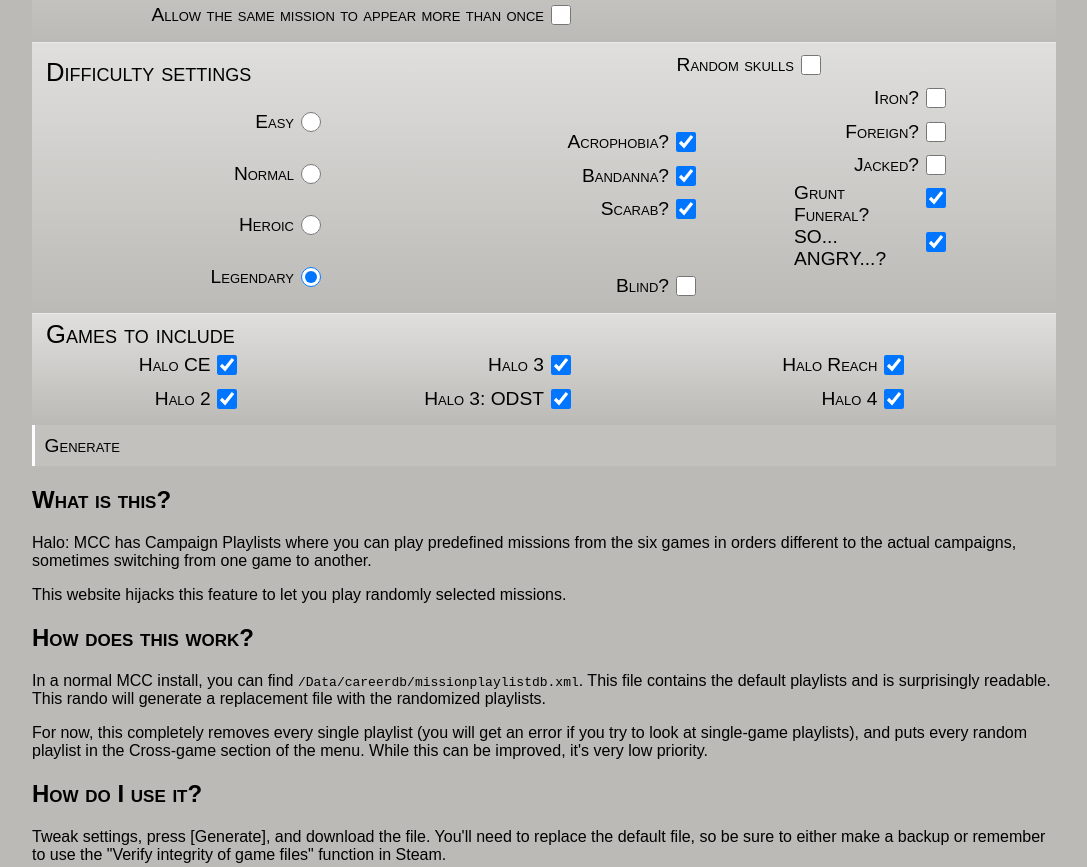
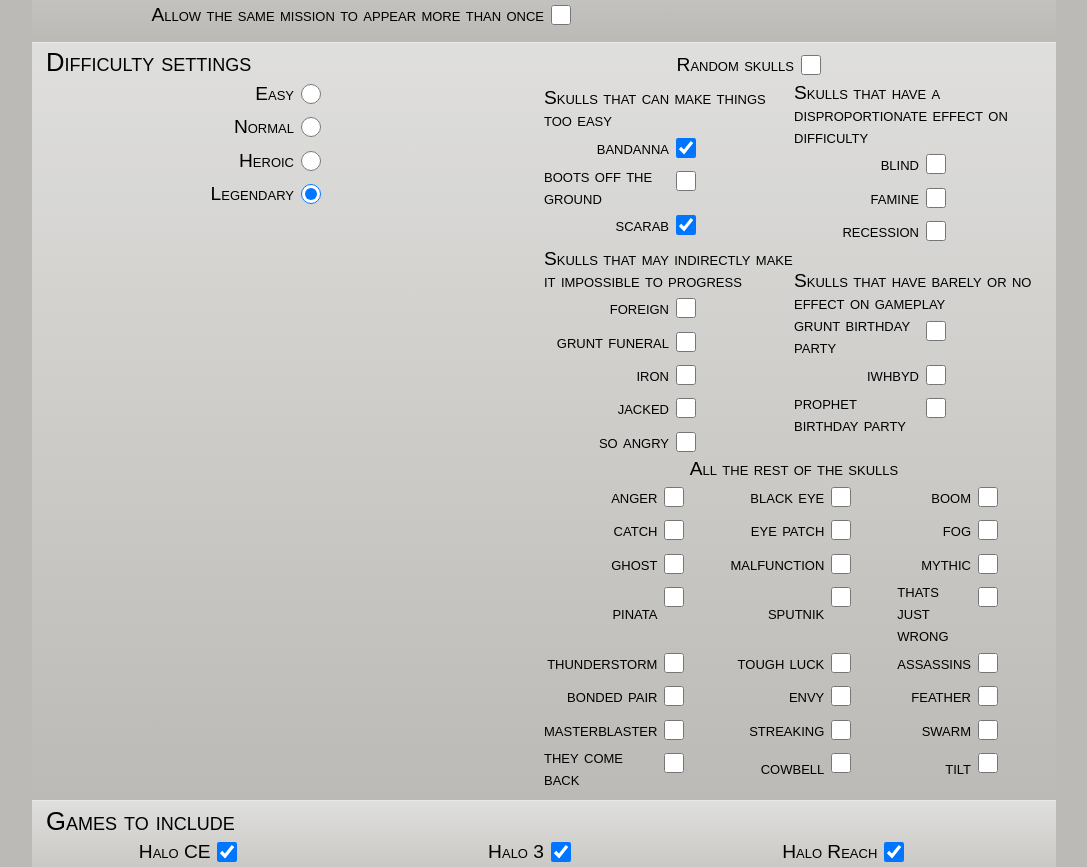
Before and after one commit to DIzFer/DIzFer.github.io, a plain HTML site: page index.html in a window 1280 px wide. Shown: the part 380-1247 px from the top of the page, without its empty margins (96-1183 px from the left). Drawn offline with Linux system fonts and the light colour scheme.

Commit message:
skulls: now allows selecting any skull

```diff
--- a/data.js
+++ b/data.js
@@ -6,6 +6,58 @@
 	"HaloReach",
 	"Halo4"
 ];
+
+const SKULLS = {
+	"OP_SKULLS": [
+		"bandanna",
+		"boots_off_the_ground",
+		"scarab"
+	],
+	"FRUSTRATING_SKULLS": [
+		"blind",
+		"famine",
+		"recession",
+	],
+	"DANGEROUS_SKULLS": [
+		"foreign",
+		"grunt_funeral",
+		"iron",
+		"jacked",
+		"so_angry",
+	],
+	"FUN_SKULLS": [
+		"grunt_birthday_party",
+		"iwhbyd",
+		"prophet_birthday_party",
+	],
+	"MISC_SKULLS": [
+		"anger",
+		"black_eye",
+		"boom",
+		"catch",
+		"eye_patch",
+		"fog",
+		"ghost",
+		"malfunction",
+		"mythic",
+		"pinata",
+		"sputnik",
+		"thats_just_wrong",
+		"thunderstorm",
+		"tough_luck",
+		"assassins",
+		"bonded_pair",
+		"envy",
+		"feather",
+		"masterblaster",
+		"streaking",
+		"swarm",
+		"they_come_back",
+		"cowbell",
+		"tilt"
+	]
+};
+
 const FFS_XML_FIX_LIST = {
 	"crosstitle": "CrossTitle",
 	"playlist": "Playlist",
--- a/functions.js
+++ b/functions.js
@@ -57,20 +57,27 @@
 	return missionList;
 }
 
+function insertSkullControls() {
+	for (const skullType in SKULLS) {
+		var currentContainer = document.querySelector('#' + skullType);
+		for (const skull of SKULLS[skullType]) {
+			var currentSkullLabel = document.createElement("label");
+			currentSkullLabel.setAttribute("for", skull);
+			currentSkullLabel.textContent = skull.replaceAll("_", " ");
+			var currentSkullCheckbox = document.createElement("input");
+			currentSkullCheckbox.setAttribute("type", "checkbox");
+			currentSkullCheckbox.setAttribute("id", skull);
+			currentContainer.appendChild(currentSkullLabel);
+			currentContainer.appendChild(currentSkullCheckbox);
+		};
+	};
+}
+
 function listSkulls() {
 	var skullsList = [];
-	careerdb.querySelectorAll("Skulls Skull").forEach(skull => skullsList.includes(skull.id) ? null : skullsList.push(skull.id));
-	console.log("skulls retrieved");
-	document.querySelector('#acrophobia').checked ? null : skullsList.splice(skullsList.indexOf('_skull_boots_off_the_ground'), 1);
-	document.querySelector('#bandanna').checked ? null : skullsList.splice(skullsList.indexOf('_skull_bandanna'), 1);
-	document.querySelector('#scarab').checked ? null : skullsList.splice(skullsList.indexOf('_skull_scarab'), 1);
-	document.querySelector('#iron').checked ? null : skullsList.splice(skullsList.indexOf('_skull_iron'), 1);
-	document.querySelector('#foreign').checked ? null : skullsList.splice(skullsList.indexOf('_skull_foreign'), 1);
-	document.querySelector('#jacked').checked ? null : skullsList.splice(skullsList.indexOf('_skull_jacked'), 1);
-	document.querySelector('#funeral').checked ? null : skullsList.splice(skullsList.indexOf('_skull_grunt_funeral'), 1);
-	document.querySelector('#angy').checked ? null : skullsList.splice(skullsList.indexOf('_skull_so_angry'), 1);
-	document.querySelector('#blind').checked ? null : skullsList.splice(skullsList.indexOf('_skull_blind'), 1);
-	console.log(skullsList);
+	document.querySelectorAll(".skullContainer input").forEach(checkbox => {
+		checkbox.checked ? skullsList.push("_skull_" + checkbox.id) : null;
+	});
 	return skullsList;
 }
 
--- a/index.html
+++ b/index.html
@@ -49,29 +49,20 @@
 				<div class="column">
 					<label for="skulls">Random skulls</label>
 					<input id="skulls" type="checkbox"/>
-					<div class="column">
-						<label for="acrophobia">Acrophobia?</label>
-						<input id="acrophobia" type="checkbox"/>
-						<label for="bandanna">Bandanna?</label>
-						<input id="bandanna" type="checkbox"/>
-						<label for="scarab">Scarab?</label>
-						<input id="scarab" type="checkbox"/>
+					<div class="column skullContainer" id="OP_SKULLS">
+						<label for="OP_SKULLS">Skulls that can make things too easy</label>
 					</div>
-					<div class="column">
-						<label for="iron">Iron?</label>
-						<input id="iron" type="checkbox"/>
-						<label for="foreign">Foreign?</label>
-						<input id="foreign" type="checkbox"/>
-						<label for="jacked">Jacked?</label>
-						<input id="jacked" type="checkbox"/>
-						<label for="funeral">Grunt Funeral?</label>
-						<input id="funeral" type="checkbox"/>
-						<label for="angy">SO... ANGRY...?</label>
-						<input id="angy" type="checkbox"/>
+					<div class="column skullContainer" id="FRUSTRATING_SKULLS">
+						<label for="FRUSTRATING_SKULLS">Skulls that have a disproportionate effect on difficulty</label>
 					</div>
-					<div class="column">
-						<label for="blind">Blind?</label>
-						<input id="blind" type="checkbox"/>
+					<div class="column skullContainer" id="DANGEROUS_SKULLS">
+						<label for="DANGEROUS_SKULLS">Skulls that may indirectly make it impossible to progress</label>
+					</div>
+					<div class="column skullContainer" id="FUN_SKULLS">
+						<label for="FUN_SKULLS">Skulls that have barely or no effect on gameplay</label>
+					</div>
+					<div class="column skullContainer" id="MISC_SKULLS">
+						<label for="MISC_SKULLS">All the rest of the skulls</label>
 					</div>
 				</div>
 			</fieldset>
@@ -149,9 +140,6 @@
 						<li>
 							Optional carryover (think firefight: if a skull is enabled in one mission, it stays on until the playlist ends, gaining skulls as you progress)
 						</li>
-						<li>
-							Exclusion of specific skulls (go away iron nobody likes you)
-						</li>
 					</ul>
 				</li>
 				<li>Mombasa Streets only exists once. The feature required for implementing the multiple versions of it (like the default "Street Smart" playlist) also unlocks rally points (used, for example, in the "Off your feet" Reach playlist).</li>
--- a/index.js
+++ b/index.js
@@ -7,9 +7,9 @@
 
 var careerdb = document.implementation.createDocument(null, "Empty");
 
+parseCareerDB();
+insertSkullControls();
 readSettings();
-
-parseCareerDB();
 
 for (const _GAME of GAMES) {
 	missionplaylistdb.documentElement.appendChild(document.createElement(_GAME));
@@ -27,14 +27,6 @@
 	const allowDupes = document.querySelector("input#allowDupes").checked;
 	const globalDifficulty = document.querySelector("input[name=difficulty]:checked").value;
 	const skulls = document.querySelector("input#skulls").checked;
-	const acrophobia = document.querySelector("input#acrophobia").checked;
-	const bandanna = document.querySelector("input#bandanna").checked;
-	const scarab = document.querySelector("input#scarab").checked;
-	const iron = document.querySelector("input#iron").checked;
-	const foreign = document.querySelector("input#foreign").checked;
-	const jacked = document.querySelector("input#jacked").checked;
-	const funeral = document.querySelector("input#funeral").checked;
-	const angy = document.querySelector("input#angy").checked;
 	const h1 = document.querySelector("input#Halo1").checked;
 	const h2 = document.querySelector("input#Halo2").checked;
 	const h3 = document.querySelector("input#Halo3").checked;
@@ -60,14 +52,6 @@
 	playlistDescriptionArray.push(allowDupes ? HUMANIZER_OBJECT["allowDupes"] : HUMANIZER_OBJECT["noDupes"]);
 	if (skulls) {
 		playlistDescriptionArray.push(HUMANIZER_OBJECT["skulls"]);
-		acrophobia ? null : playlistDescriptionArray.push(HUMANIZER_OBJECT["noAcrophobia"]);
-		bandanna ? null : playlistDescriptionArray.push(HUMANIZER_OBJECT["noBandanna"]);
-		scarab ? null : playlistDescriptionArray.push(HUMANIZER_OBJECT["noScarab"]);
-		iron ? null : playlistDescriptionArray.push(HUMANIZER_OBJECT["noIron"]);
-		foreign ? null : playlistDescriptionArray.push(HUMANIZER_OBJECT["noForeign"]);
-		jacked ? null : playlistDescriptionArray.push(HUMANIZER_OBJECT["noJacked"]);
-		funeral ? null : playlistDescriptionArray.push(HUMANIZER_OBJECT["noFuneral"]);
-		angy ? null : playlistDescriptionArray.push(HUMANIZER_OBJECT["noAngy"]);
 	} else {
 		playlistDescriptionArray.push(HUMANIZER_OBJECT["noSkulls"]);
 	}
--- a/style.css
+++ b/style.css
@@ -55,9 +55,21 @@
 	display: grid;
 	grid-auto-rows: auto;
 	grid-template-columns: 1fr 1fr;
+	align-content: start;
 }
 .games-grid {
 	grid-template-columns: 1fr 1fr 1fr;
+}
+.skullContainer > label:first-of-type {
+	grid-area: span 1 / span 2;
+}
+#MISC_SKULLS {
+	grid-area: span 1 / span 2;
+	grid-template-columns: 1fr 1fr 1fr 1fr 1fr 1fr;
+}
+#MISC_SKULLS > label:first-of-type {
+	justify-self: center;
+	grid-area: span 1 / span 6;
 }
 .games-grid > legend {
 	grid-area: span 1 / span 3;
```
